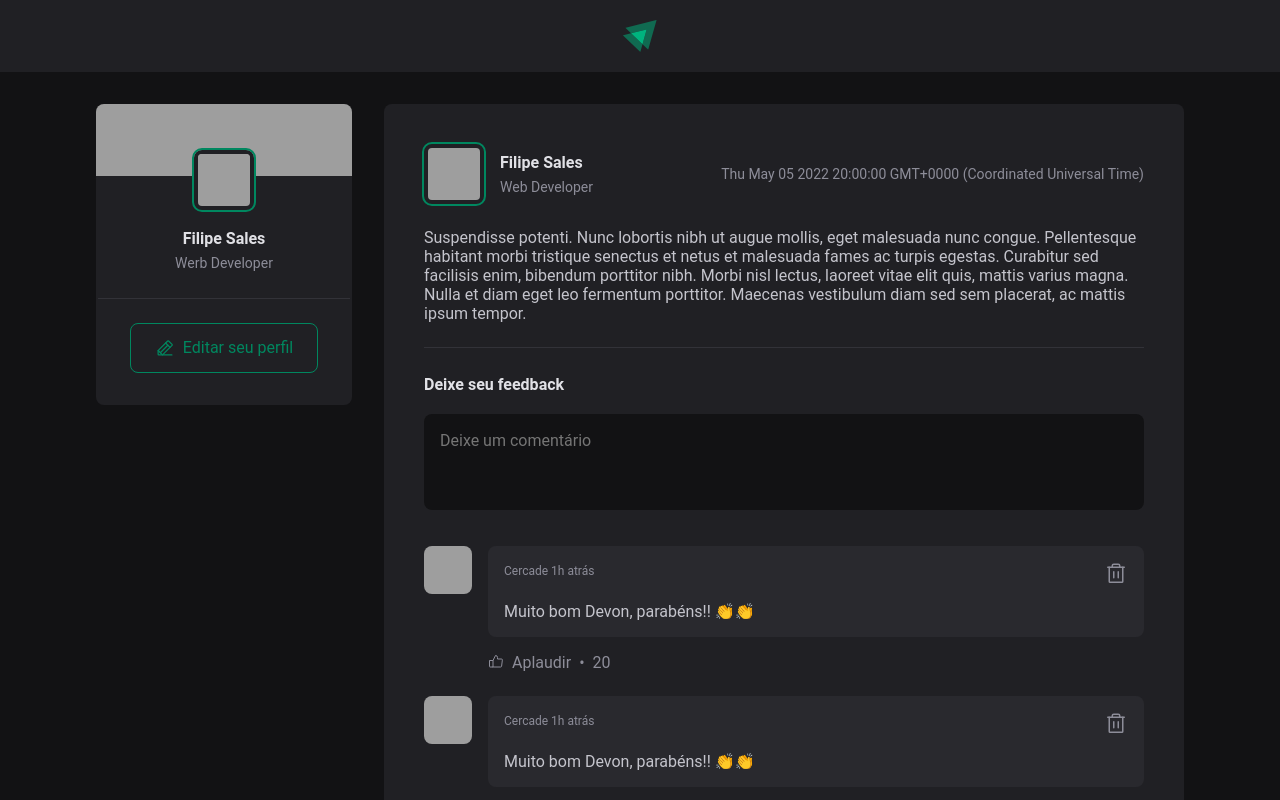
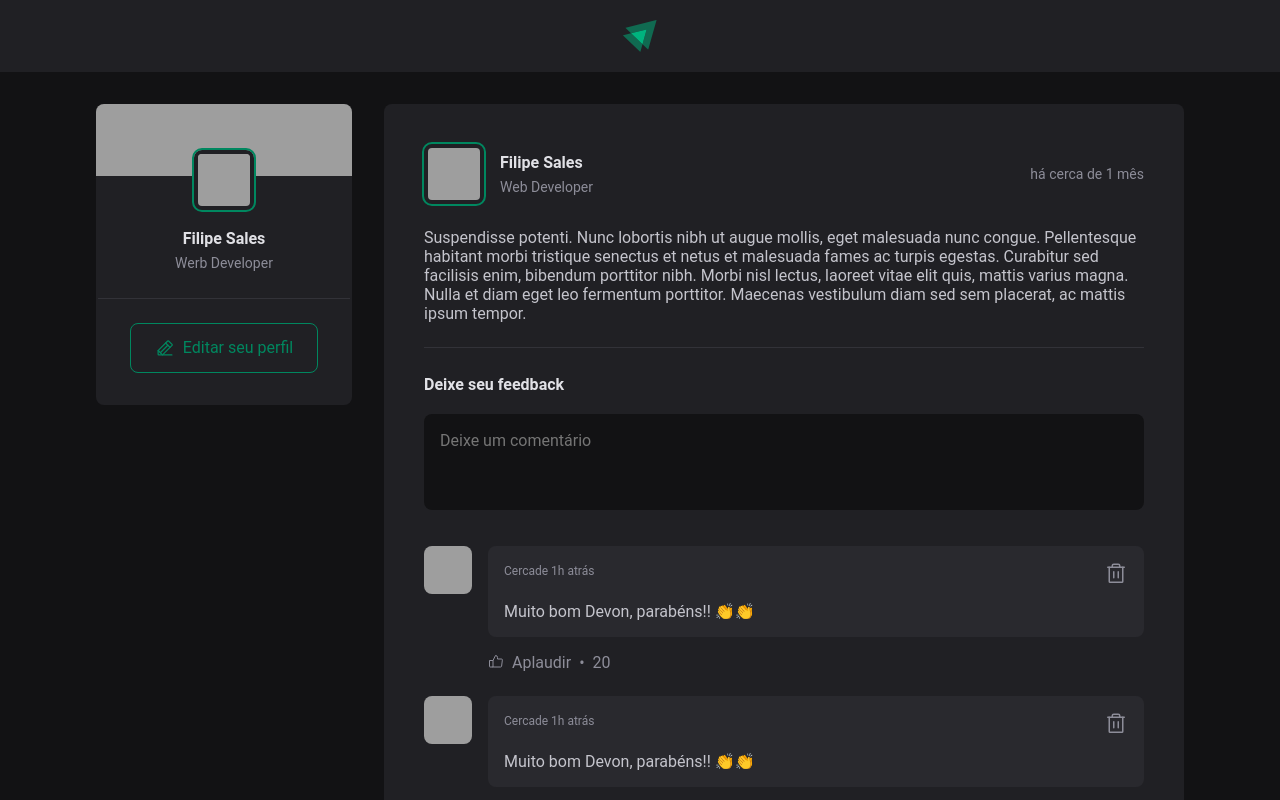
Before and after one commit to filipesalesaraujo/ignite-feed, a React app: page / in a window 1280 px wide. Shown: the top 800 px of the page. Built offline with nearby package versions, Linux system fonts and the light colour scheme; grey boxes are pictures that could not be loaded; the HTML template or start-up script is replaced by a standard one.

Commit message:
Propriedades do Post

```diff
--- a/package.json
+++ b/package.json
@@ -8,6 +8,7 @@
     "preview": "vite preview"
   },
   "dependencies": {
+    "date-fns": "^2.28.0",
     "phosphor-react": "^1.4.1",
     "react": "^18.0.0",
     "react-dom": "^18.0.0"
--- a/src/components/Post/index.tsx
+++ b/src/components/Post/index.tsx
@@ -1,3 +1,6 @@
+import { format, formatDistanceToNow } from "date-fns";
+import ptBR from "date-fns/locale/pt-BR";
+
 import { Avatar } from "../Avatar";
 import { Comment } from "../Comment";
 import { Props } from "./index.interfaces";
@@ -5,7 +8,16 @@ import { Props } from "./index.interfaces";
 import styles from "./index.module.css";
 
 export function Post({ avatarUrl, name, role, content, publishedAt }: Props) {
-  const renderedPublishedAt = publishedAt.toString();
+  const publishedDateFormatted = format(
+    publishedAt,
+    "d 'de' LLLL 'às' H:mm'h'",
+    { locale: ptBR }
+  );
+
+  const publishedDateRelativeToNow = formatDistanceToNow(publishedAt, {
+    locale: ptBR,
+    addSuffix: true,
+  });
 
   return (
     <article className={styles.post}>
@@ -19,10 +31,10 @@ export function Post({ avatarUrl, name, role, content, publishedAt }: Props) {
         </div>
         <time
           className={styles.time}
-          title="11 de Maio às 08h13"
-          dateTime={renderedPublishedAt}
+          title={publishedDateFormatted}
+          dateTime={publishedAt.toISOString()}
         >
-          {renderedPublishedAt}
+          {publishedDateRelativeToNow}
         </time>
       </header>
       <div className={styles.content}>{content}</div>
```
Also changed, not shown: 1 other file (tests, documents, lock files or other folders).
